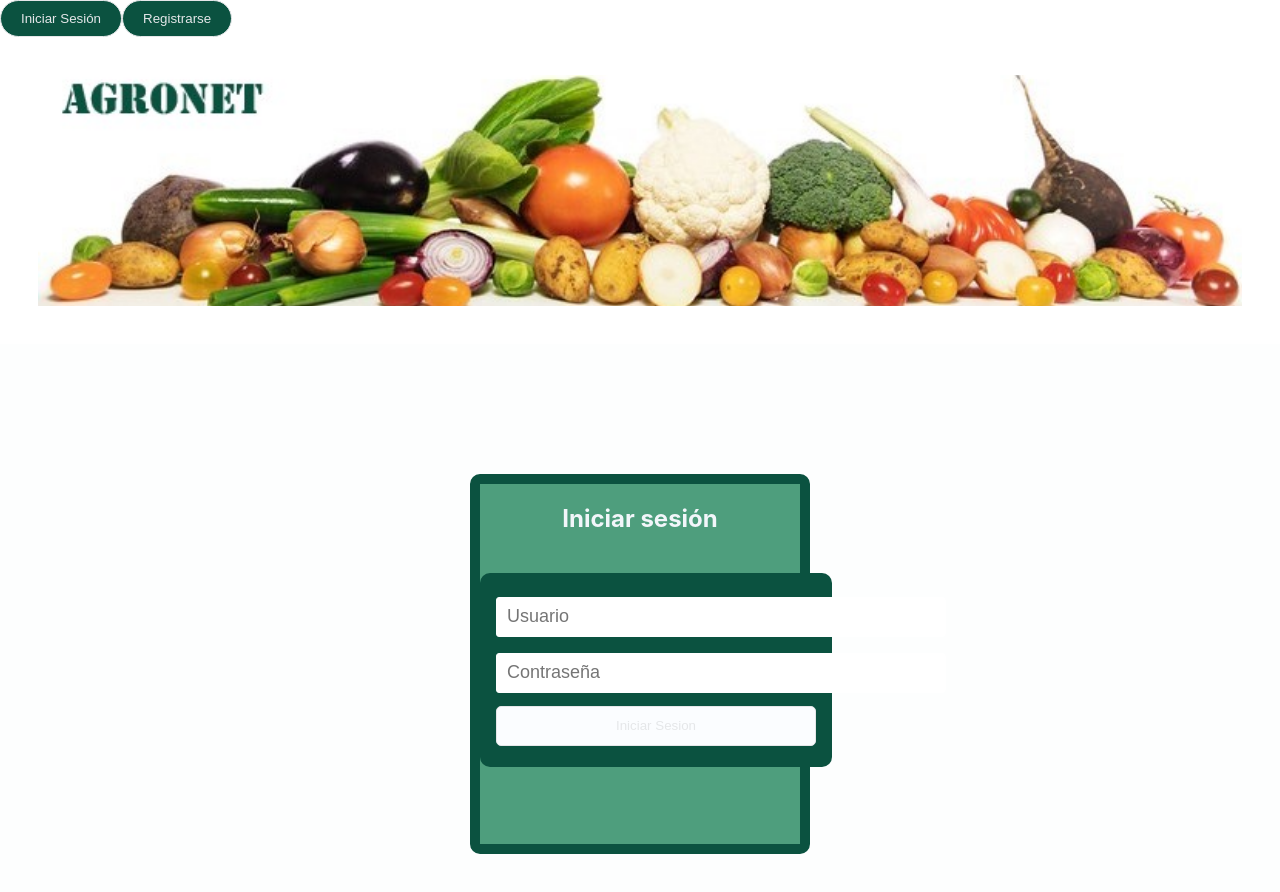
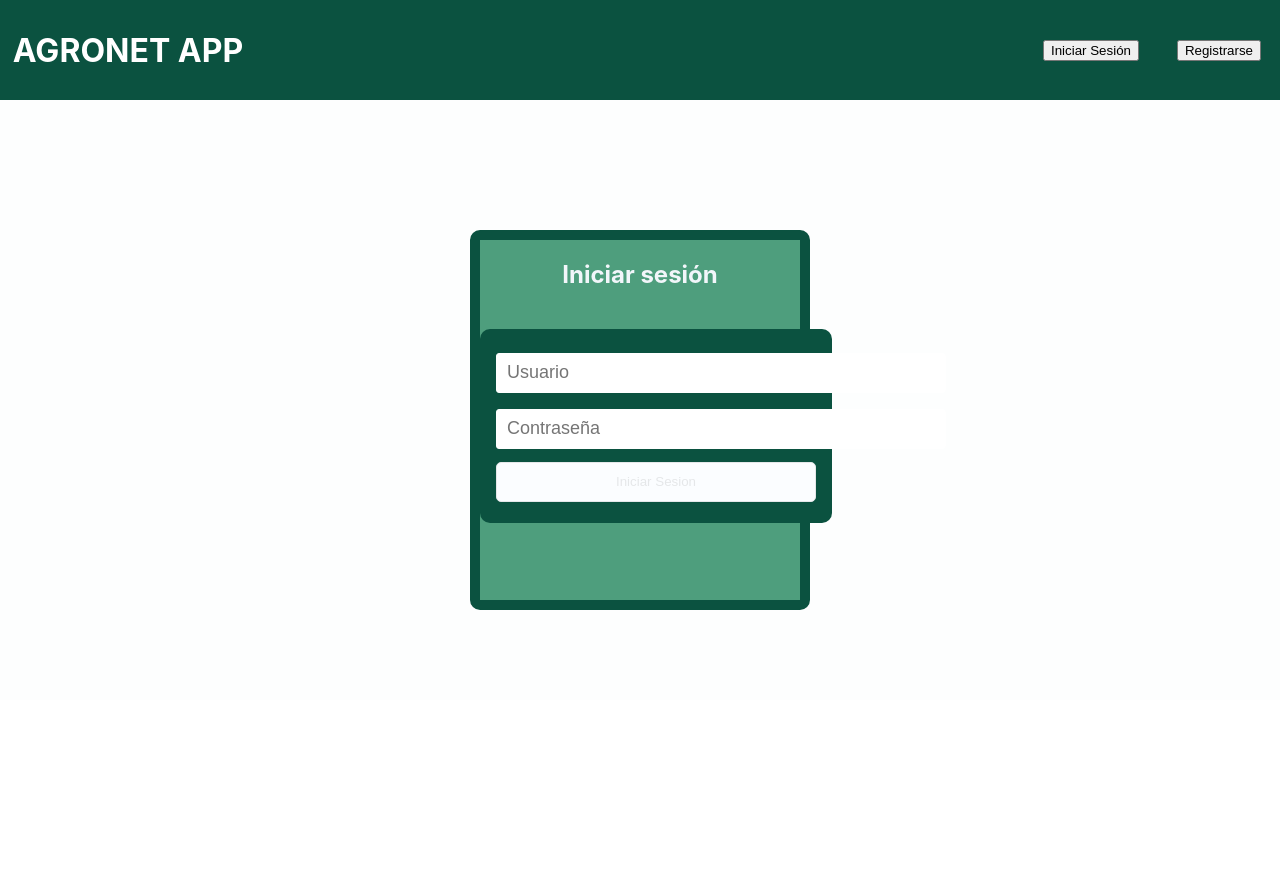
Before and after one commit to lauraC4MP0/AgroNet, a Vue app in the folder agronet_fe/: page /user/logIn in a window 1280 px wide. Shown: the top 892 px of the page. After the commit the page ends 800 px from the top, so only its background shows below. Built offline with nearby package versions, Linux system fonts and the light colour scheme.

Commit message:
Add files via upload

```diff
--- a/agronet_fe/src/App.vue
+++ b/agronet_fe/src/App.vue
@@ -1,26 +1,16 @@
 <template>
   <div id="app" class="app">
-    <div class="menu">
+    <div class="header">
+      <h1>AGRONET APP</h1>
         <nav>
-        <button v-if="!is_auth" v-on:click="loadLogIn">Iniciar Sesión</button>
-        <button v-if="!is_auth" v-on:click="loadSignUp">Registrarse</button>
-      </nav>
-    </div>
+        <button v-if="!is_auth" v-on:click="loadLogIn" > Iniciar Sesión </button>
+        <button v-if="!is_auth" v-on:click="loadSignUp" > Registrarse </button>
 
-    <div class="header">
-      <nav>
-        <md-button v-if="is_auth"
-          ><router-link to="/product/newProduct"> Inicio</router-link>
-        </md-button>
-        <md-button v-if="is_auth"
-          ><router-link to="/product/newProduct"> Perfil</router-link>
-        </md-button>
-        <md-button v-if="is_auth"
-          ><router-link to="/product/newProduct"> Producto</router-link>
-        </md-button>
-        <md-button v-if="is_auth" v-on:click="logout"
-          ><router-link to="/user/signUp"> Cerrar Sesión</router-link>
-        </md-button>
+        <md-button v-if="is_auth" ><router-link to="/user/home"> Inicio</router-link> </md-button>
+        <md-button v-if="is_auth" ><router-link to="/user/perfil"> Perfil</router-link> </md-button>
+        <md-button v-if="is_auth" ><router-link to="/product/newProduct"> Producto</router-link> </md-button>
+        <md-button v-if="is_auth" v-on:click="loadMyProduct" ><router-link to="/product/myproduct"> Mis Productos</router-link> </md-button>
+        <md-button v-if="is_auth" v-on:click="logout" ><router-link to="/user/signUp"> Cerrar Sesión</router-link> </md-button>
         </nav>
     </div>
 
@@ -31,112 +21,128 @@
       >
       </router-view>
     </div>
+
+
+
   </div>
 </template>
 
 <script>
   export default {
-  name: "App",
-  data: function () {
-    return {
-      is_auth: false,
-    };
-  },
-  components: {},
-  methods: {
-    verifyAuth: function () {
-      if (this.is_auth == false) {
-        this.$router.push({ name: "logIn" });
+    name: 'App',
+    data: function(){
+      return{
+        is_auth: false
       }
     },
-    loadLogIn: function () {
-      this.$router.push({ name: "logIn" });
+components: {
 },
-    loadSignUp: function () {
-      console.log("test singup");
-      this.$router.push({ name: "signUp" });
+methods:{
+verifyAuth: function() {
+  if(this.is_auth == false){
+    this.$router.push({name: "logIn"})
+  }
+  else {
+    this.$router.push({name: "home"})
+  }
 },
-    logout: function (data) {
+loadLogIn: function(){
+  this.$router.push({name: "logIn"})
+},
+
+loadSignUp: function(){
+  console.log("test singup")
+  this.$router.push({name: "signUp"})
+},
+
+logout: function(data){
   localStorage.removeItem(data.token_access);
-      this.is_auth = false;
-      this.$router.push({ name: "logIn" });
+  this.is_auth=false;
+  this.$router.push({name:'logIn'});
 },
-    completedLogIn: function (data) {
-      const userId = "123";
+completedLogIn: function(data) {
  localStorage.setItem("isAuth", true);
  localStorage.setItem("username", data.id);
  localStorage.setItem("token_access", data.token_access);
  localStorage.setItem("token_refresh", data.token_refresh);
+ console.log(localStorage.getItem("username"));
  alert("Autenticación Exitosa");
  /*para mantener la sesion*/
-      this.is_auth = true;
+ this.is_auth=true;
  //this.verifyAuth();
  //this.$session.start();
   //this.$router.push({name: "newProduct", params:{ username: username }})
  //this.$router.push({ path: '/user', params: {username} })
-      this.$router.push({ name: "newProduct" });
+ this.verifyAuth();
  },
-    completedSignUp: function (data) {
+completedSignUp: function(data) {
  alert("Registro Exitoso");
-      this.$router.push("/user/logIn");
+ this.$router.push("/user/logIn")
  },
 },
-  created: function () {
-    this.verifyAuth();
-  },
-};
+created: function(){
+  this.verifyAuth()
+}
+}
 </script>
 
 <style>
-body {
-  margin: 0 0 0 0;
+body{
+max-width: 0 0 0 0;
 }
-.header {
-  margin: 3%;
-  padding: 9%;
 
-  /*background-color: rgba(122, 197, 112, 0.932); */
-  background-position: center center;
-  background-image: url("headerf.jpg");
-  background-size: cover;
-  color: #f6f8f8;
+.header{
+margin: 0%;
+padding: 0%;
+width: 100%;
+height: 10vh;
+min-height: 100px;
+background-color: #0b5240;
+color: white;
 display: flex;
 justify-content: space-between;
-  align-items: unset;
+align-items: center;
 }
-.header h1 {
-  height: 5%;
+
+.header h1{
 width: 20%;
 text-align: center;
-  align-content: center;
 }
-.header nav {
+
+.header nav
+{
 height: 0%;
-  width: 25%;
+width: 20%;
 display: flex;
 justify-content: space-around;
 align-items: center;
 font-size: 20px;
+
+
 }
 
-.menu nav button {
-  color: #e5e7e9;
+.menu nav button{
+color: #E5E7E9;
 background: #0b5240;
-  border: 1px solid #e5e7e9;
+border: 1px solid #E5E7E9;
 align-items: right;
-  border-radius: 50px;
+border-radius: 5px;
 padding: 10px 20px;
 }
 
-.header nav button:hover {
+.header nav button:hover
+{
 color: #283747;
-  background: #e5e7e9;
-  border: 1px solid #e5e7e9;
+background: #E5E7E9;
+border: 1px solid #E5E7E9;
 }
-.main-component {
+
+.main-component{
 height: 75vh;
 margin: 0%;
 padding: 0%;
-  background: #fdfefe;
+background: #FDFEFE;
 }
+
+
 </style>
```
Lines whose indentation alone changed are shown as unchanged.
